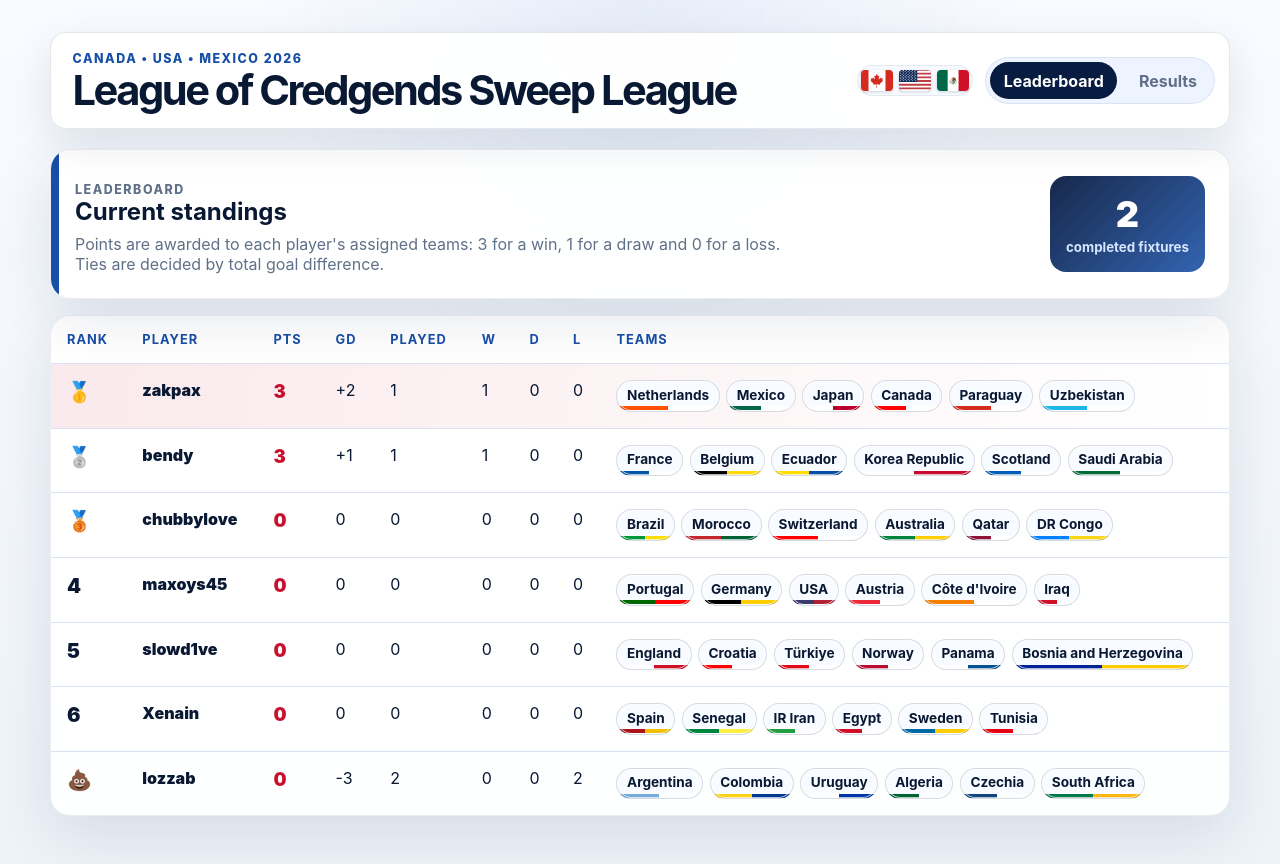
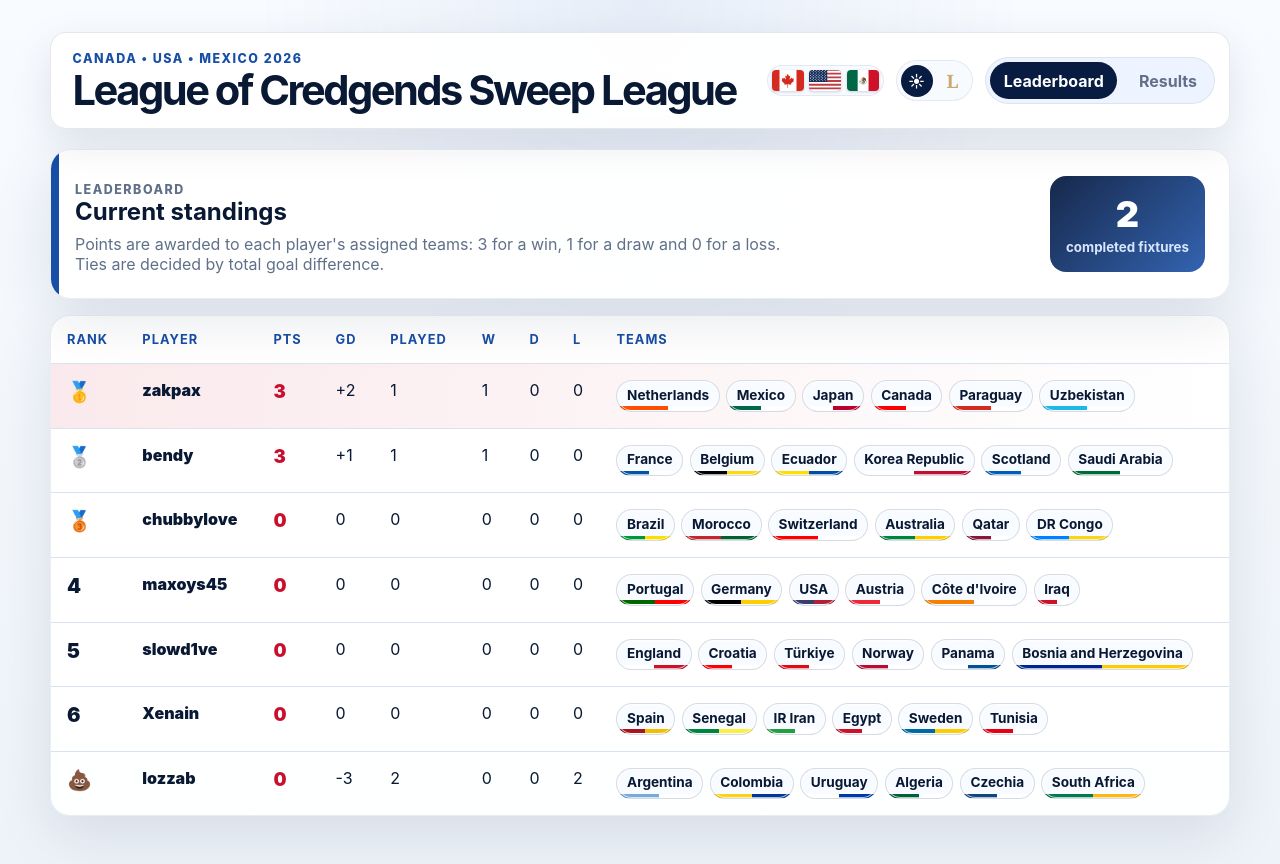
Before and after one commit to maxoys45/wc_sweep_league_new, a React (Vite) app: page / in a window 1280 px wide. Built offline with nearby package versions, Linux system fonts and the light colour scheme; no server answers.

Commit message:
league theme

```diff
--- a/src/App.jsx
+++ b/src/App.jsx
@@ -18,6 +18,7 @@ const hostFlags = [
 
 export default function App() {
   const [path, setPath] = useState(window.location.pathname);
+  const [theme, setTheme] = useState(() => localStorage.getItem("theme") || "light");
   const Page = routes[path] || LeaderboardPage;
 
   useEffect(() => {
@@ -26,6 +27,11 @@ export default function App() {
     window.addEventListener("popstate", onPopState);
     return () => window.removeEventListener("popstate", onPopState);
   }, []);
+
+  useEffect(() => {
+    document.documentElement.dataset.theme = theme;
+    localStorage.setItem("theme", theme);
+  }, [theme]);
 
   function navigate(event, nextPath) {
     event.preventDefault();
@@ -45,6 +51,24 @@ export default function App() {
             {hostFlags.map((flag) => (
               <img key={flag.name} src={flag.src} alt={flag.name} title={flag.name} />
             ))}
+          </div>
+          <div className="theme-toggle" aria-label="Theme">
+            <button
+              className={theme === "light" ? "active" : ""}
+              type="button"
+              onClick={() => setTheme("light")}
+              aria-label="Use light theme"
+            >
+              ☀
+            </button>
+            <button
+              className={theme === "league" ? "active league-mark" : "league-mark"}
+              type="button"
+              onClick={() => setTheme("league")}
+              aria-label="Use League of Legends theme"
+            >
+              L
+            </button>
           </div>
           <nav aria-label="Main navigation">
             <a className={path === "/" ? "active" : ""} href="/" onClick={(event) => navigate(event, "/")}>
--- a/src/styles.css
+++ b/src/styles.css
@@ -16,6 +16,10 @@
   --ink: #091833;
   --muted: #607089;
   --line: #d9e2f1;
+  --league-gold: #c8aa6e;
+  --league-gold-bright: #f0d58a;
+  --league-blue: #0a1428;
+  --league-teal: #0ac8b9;
 }
 
 * {
@@ -25,9 +29,22 @@
 body {
   margin: 0;
   min-width: 320px;
+  min-height: 100vh;
   background:
     radial-gradient(circle at top, rgb(23 78 166 / 8%), transparent 24rem),
     linear-gradient(180deg, #f8fbff 0%, #eef3f9 100%);
+}
+
+#root {
+  min-height: 100vh;
+}
+
+[data-theme="league"] body {
+  color: #f0e6d2;
+  background:
+    radial-gradient(circle at 18% 0%, rgb(10 200 185 / 18%), transparent 24rem),
+    radial-gradient(circle at 80% 8%, rgb(200 170 110 / 18%), transparent 22rem),
+    linear-gradient(180deg, #010a13 0%, #071424 48%, #010a13 100%);
 }
 
 button,
@@ -46,6 +63,12 @@ button {
   box-shadow: 0 10px 24px rgb(200 16 46 / 22%);
 }
 
+[data-theme="league"] button {
+  color: #010a13;
+  background: linear-gradient(135deg, var(--league-gold-bright), var(--league-gold));
+  box-shadow: 0 10px 24px rgb(200 170 110 / 20%);
+}
+
 button:disabled {
   cursor: not-allowed;
   opacity: 0.55;
@@ -57,6 +80,7 @@ a {
 
 .app {
   width: min(1180px, calc(100% - 2rem));
+  min-height: 100vh;
   margin: 0 auto;
   padding: 2rem 0 3rem;
 }
@@ -78,6 +102,15 @@ a {
   box-shadow: 0 14px 42px rgb(8 27 64 / 10%);
 }
 
+[data-theme="league"] .site-header {
+  border-color: rgb(200 170 110 / 36%);
+  color: #f0e6d2;
+  background: rgb(1 10 19 / 92%);
+  box-shadow:
+    0 18px 55px rgb(0 0 0 / 34%),
+    inset 0 0 0 1px rgb(10 200 185 / 10%);
+}
+
 .site-header h1,
 .hero h2 {
   margin: 0;
@@ -97,6 +130,50 @@ a {
   display: flex;
   align-items: center;
   gap: 0.75rem;
+}
+
+.theme-toggle {
+  display: flex;
+  gap: 0.25rem;
+  border-radius: 999px;
+  padding: 0.3rem;
+  background: #f7faff;
+  box-shadow: inset 0 0 0 1px rgb(8 27 64 / 8%);
+}
+
+.theme-toggle button {
+  display: grid;
+  place-items: center;
+  width: 2rem;
+  height: 2rem;
+  padding: 0;
+  color: var(--muted);
+  background: transparent;
+  box-shadow: none;
+}
+
+.theme-toggle button.active {
+  color: var(--white);
+  background: var(--navy);
+}
+
+.theme-toggle .league-mark {
+  color: var(--league-gold);
+  font-family: Georgia, "Times New Roman", serif;
+  font-size: 1.15rem;
+  font-weight: 900;
+}
+
+.theme-toggle .league-mark.active {
+  color: #010a13;
+  background: linear-gradient(135deg, var(--league-gold-bright), var(--league-gold));
+}
+
+[data-theme="league"] .theme-toggle,
+[data-theme="league"] .host-flags,
+[data-theme="league"] .site-header nav {
+  background: rgb(10 20 40 / 90%);
+  box-shadow: inset 0 0 0 1px rgb(200 170 110 / 25%);
 }
 
 .host-flags {
@@ -133,9 +210,18 @@ a {
   font-weight: 700;
 }
 
+[data-theme="league"] .site-header nav a {
+  color: #a09b8c;
+}
+
 .site-header nav a.active {
   color: var(--white);
   background: var(--navy);
+}
+
+[data-theme="league"] .site-header nav a.active {
+  color: #010a13;
+  background: linear-gradient(135deg, var(--league-gold-bright), var(--league-gold));
 }
 
 .eyebrow {
@@ -151,6 +237,11 @@ a {
   color: var(--blue);
 }
 
+[data-theme="league"] .site-header .eyebrow,
+[data-theme="league"] .eyebrow {
+  color: var(--league-gold);
+}
+
 .stack {
   display: grid;
   gap: 1rem;
@@ -164,6 +255,17 @@ a {
   border: 1px solid rgb(8 27 64 / 8%);
   background: rgb(255 255 255 / 94%);
   box-shadow: 0 18px 60px rgb(8 27 64 / 11%);
+}
+
+[data-theme="league"] .hero,
+[data-theme="league"] .panel,
+[data-theme="league"] .table-wrap,
+[data-theme="league"] .fixture-card {
+  border-color: rgb(200 170 110 / 22%);
+  background: rgb(10 20 40 / 88%);
+  box-shadow:
+    0 22px 70px rgb(0 0 0 / 28%),
+    inset 0 0 0 1px rgb(10 200 185 / 8%);
 }
 
 .hero {
@@ -184,6 +286,10 @@ a {
   background: var(--blue);
 }
 
+[data-theme="league"] .hero::before {
+  background: linear-gradient(var(--league-gold), var(--league-teal));
+}
+
 .hero > * {
   position: relative;
 }
@@ -192,6 +298,13 @@ a {
   max-width: 720px;
   margin: 0.5rem 0 0;
   color: var(--muted);
+}
+
+[data-theme="league"] .hero p,
+[data-theme="league"] .fixture-meta,
+[data-theme="league"] .fixture-actions,
+[data-theme="league"] .stat-card small {
+  color: #a09b8c;
 }
 
 .stat-card {
@@ -203,6 +316,14 @@ a {
     linear-gradient(135deg, rgb(8 27 64 / 94%), rgb(23 78 166 / 88%)),
     repeating-linear-gradient(0deg, transparent 0 12px, rgb(255 255 255 / 12%) 12px 14px);
   text-align: center;
+}
+
+[data-theme="league"] .stat-card {
+  color: #f0e6d2;
+  background:
+    linear-gradient(135deg, rgb(1 10 19 / 95%), rgb(10 20 40 / 95%)),
+    radial-gradient(circle at top, rgb(200 170 110 / 22%), transparent 70%);
+  box-shadow: inset 0 0 0 1px rgb(200 170 110 / 24%);
 }
 
 .stat-card span {
@@ -255,8 +376,16 @@ th {
   text-transform: uppercase;
 }
 
+[data-theme="league"] th {
+  color: var(--league-gold);
+}
+
 tbody tr:nth-child(1) {
   background: linear-gradient(90deg, rgb(200 16 46 / 9%), transparent);
+}
+
+[data-theme="league"] tbody tr:nth-child(1) {
+  background: linear-gradient(90deg, rgb(200 170 110 / 13%), transparent);
 }
 
 tr:last-child td {
@@ -276,6 +405,11 @@ tr:last-child td {
 .points {
   color: var(--red);
   font-size: 1.15rem;
+}
+
+[data-theme="league"] .points,
+[data-theme="league"] .versus {
+  color: var(--league-gold-bright);
 }
 
 .chips {
@@ -298,12 +432,26 @@ tr:last-child td {
   font-weight: 700;
 }
 
+[data-theme="league"] .chips span {
+  border-color: rgb(200 170 110 / 22%);
+  background:
+    linear-gradient(90deg, var(--team-primary) 0 50%, var(--team-secondary) 50%) bottom / 100% 0.28rem
+      no-repeat,
+    #0a1428;
+  color: #f0e6d2;
+  box-shadow: inset 0 0 0 1px rgb(10 200 185 / 8%);
+}
+
 .password-card {
   display: grid;
   min-width: 240px;
   gap: 0.45rem;
   color: var(--ink);
   font-weight: 800;
+}
+
+[data-theme="league"] .password-card {
+  color: #f0e6d2;
 }
 
 .password-card input,
@@ -316,10 +464,23 @@ tr:last-child td {
   background: var(--white);
 }
 
+[data-theme="league"] .password-card input,
+[data-theme="league"] .score-row input {
+  border-color: rgb(200 170 110 / 32%);
+  color: #f0e6d2;
+  background: rgb(1 10 19 / 85%);
+}
+
 .password-card input:focus,
 .score-row input:focus {
   outline: 3px solid rgb(200 16 46 / 18%);
   border-color: var(--red);
+}
+
+[data-theme="league"] .password-card input:focus,
+[data-theme="league"] .score-row input:focus {
+  outline-color: rgb(10 200 185 / 20%);
+  border-color: var(--league-teal);
 }
 
 .fixture-list {
@@ -332,6 +493,10 @@ tr:last-child td {
   gap: 1rem;
   padding: 1rem;
   border-left: 0.4rem solid var(--blue);
+}
+
+[data-theme="league"] .fixture-card {
+  border-left-color: var(--league-gold);
 }
 
 .fixture-meta,
```
